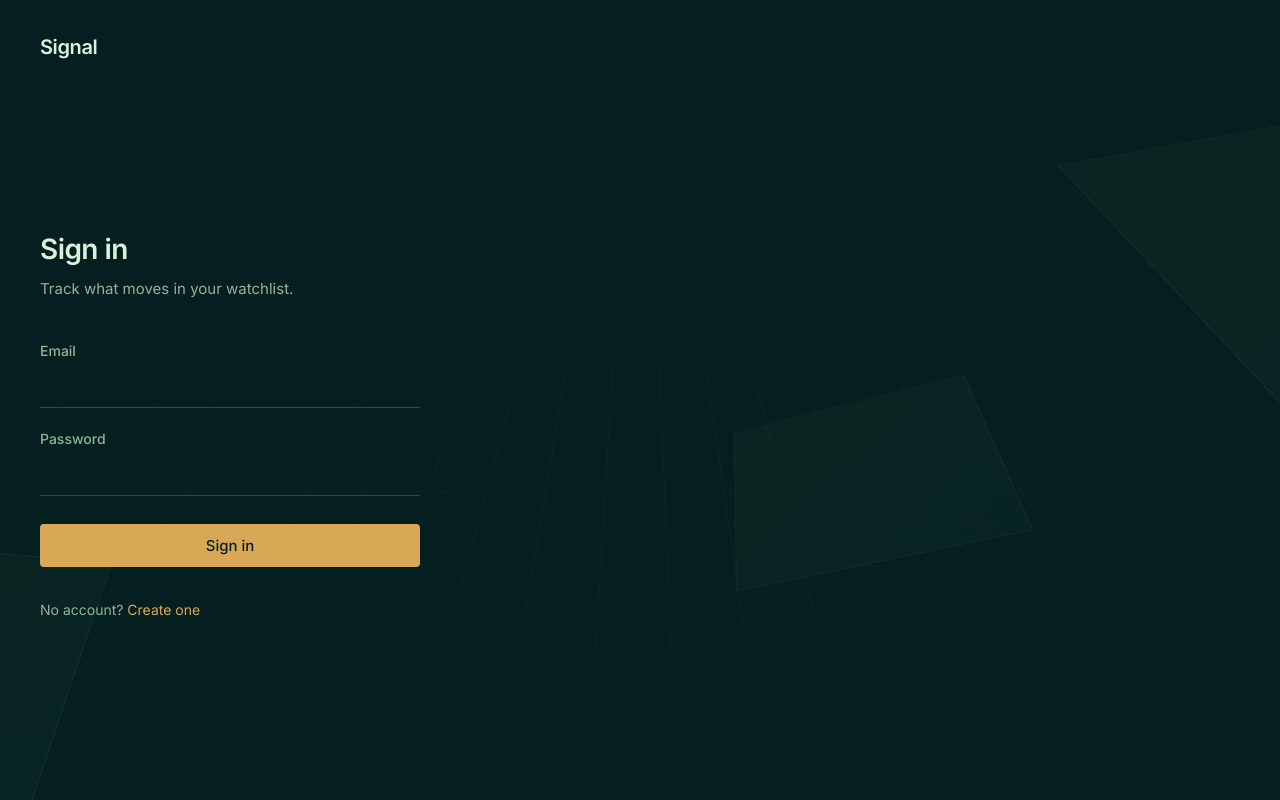
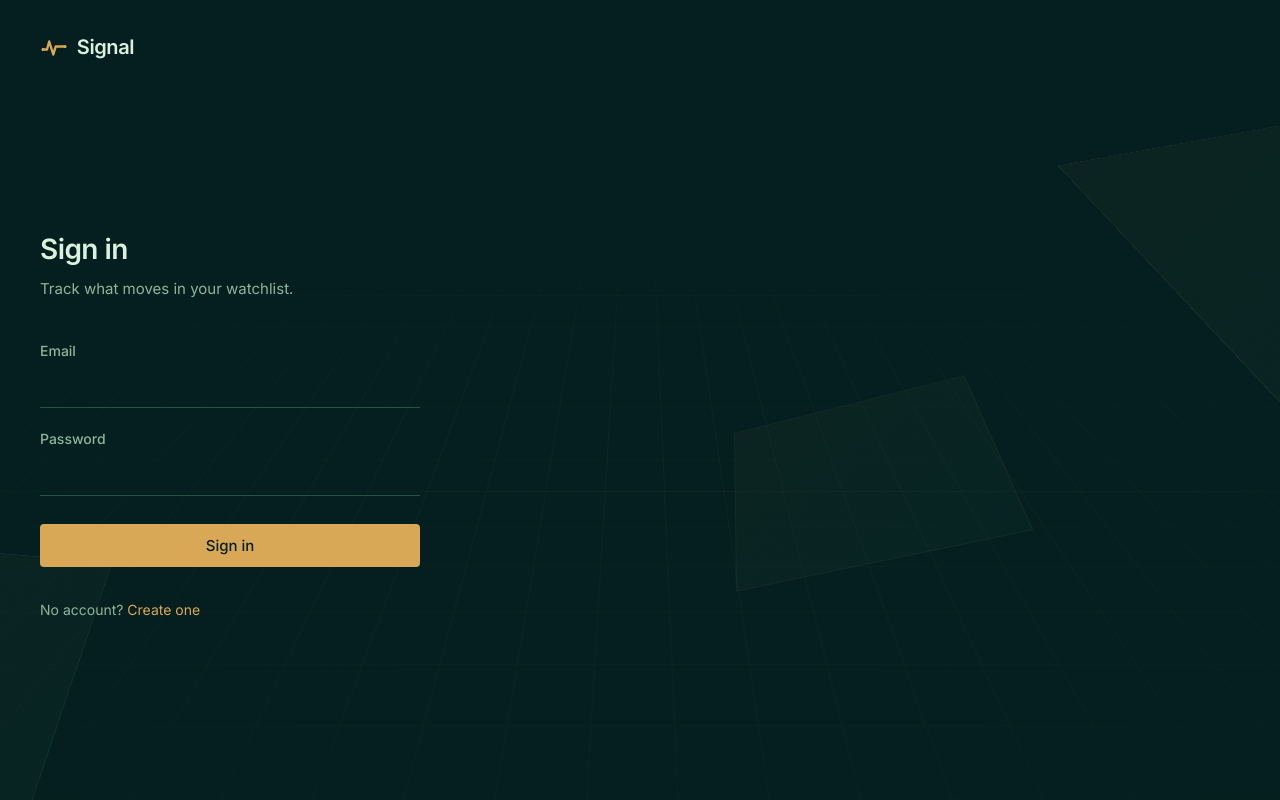
Before and after one commit to Bhumi379/Signal, a React (Vite) app in the folder frontend/: page /login in a window 1280 px wide. Built offline with nearby package versions, Linux system fonts and the light colour scheme; no server answers.

Commit message:
Customize logo

```diff
--- a/frontend/src/components/LandingAnimation.jsx
+++ b/frontend/src/components/LandingAnimation.jsx
@@ -1,4 +1,5 @@
 import { motion } from 'framer-motion';
+import SignalMark from './SignalMark';
 
 const INTRO_SEEN_KEY = 'signal_intro_seen';
 
@@ -48,7 +49,7 @@ function LandingAnimation({ play, onComplete }) {
         }
       }}
     >
-      Signal
+      <span className="landing-logo-lockup"><SignalMark /><span>Signal</span></span>
     </motion.div>
   );
 }
--- /dev/null
+++ b/frontend/src/components/SignalMark.jsx
@@ -0,0 +1,11 @@
+function SignalMark({ className = '' }) {
+  return (
+    <svg className={`signal-mark ${className}`.trim()} viewBox="0 0 28 28" role="img" aria-label="Signal">
+      <path d="M3 16.5h4l2.2-8 4.1 13 2.4-8H25" fill="none" stroke="currentColor" strokeLinecap="round" strokeLinejoin="round" strokeWidth="2.4" />
+      <circle cx="3" cy="16.5" r="1.5" fill="currentColor" />
+      <circle cx="25" cy="13.5" r="1.5" fill="currentColor" />
+    </svg>
+  );
+}
+
+export default SignalMark;
--- a/frontend/src/index.css
+++ b/frontend/src/index.css
@@ -425,27 +425,37 @@ body {
   border-bottom: 1px solid var(--divider);
 }
 
+.index-ticker-track {
+  display: flex;
+  width: max-content;
+  animation: index-marquee 42s linear infinite;
+}
+
+.index-ticker:hover .index-ticker-track {
+  animation-play-state: paused;
+}
+
+.index-ticker--paused .index-ticker-track {
+  animation-play-state: paused;
+}
+
+@keyframes index-marquee {
+  from { transform: translateX(0); }
+  to { transform: translateX(-50%); }
+}
+
 .index-ticker-inner {
-  display: grid;
-  grid-template-columns: repeat(4, minmax(0, 1fr));
-  width: min(calc(100% - (2 * var(--content-gutter))), var(--content-max));
-  margin: 0 auto;
+  display: flex;
+  flex: 0 0 auto;
 }
 
 .index-item {
   display: grid;
   grid-template-columns: 1fr auto;
   gap: 0 0.75rem;
+  min-width: 11.5rem;
   padding: 0.85rem 1.25rem;
   border-right: 1px solid var(--divider);
-}
-
-.index-item:first-child {
-  padding-left: 0;
-}
-
-.index-item:last-child {
-  border-right: none;
 }
 
 .index-name {
@@ -622,14 +632,12 @@ body {
 }
 
 .explore-table-wrap {
-  overflow-x: auto;
   border-top: 1px solid var(--border);
   border-bottom: 1px solid var(--divider);
 }
 
 .explore-table {
   width: 100%;
-  min-width: 680px;
   border-collapse: collapse;
   table-layout: fixed;
 }
@@ -906,6 +914,36 @@ input {
   user-select: none;
 }
 
+.signal-mark {
+  display: block;
+  width: 1.75rem;
+  height: 1.75rem;
+  flex: 0 0 auto;
+  color: var(--accent);
+}
+
+.app-brand .signal-mark {
+  width: 1.75rem;
+  height: 1.75rem;
+}
+
+.auth-logo,
+.landing-logo-lockup {
+  display: inline-flex;
+  align-items: center;
+  gap: 0.55rem;
+}
+
+.landing-logo-lockup .signal-mark,
+.auth-logo .signal-mark {
+  width: 1.75rem;
+  height: 1.75rem;
+}
+
+.landing-logo-lockup {
+  color: inherit;
+}
+
 .landing-logo {
   transform-origin: center center;
 }
@@ -1562,14 +1600,12 @@ input {
 }
 
 .watchlist-table-wrap {
-  overflow-x: auto;
   border-top: 1px solid var(--border);
   border-bottom: 1px solid var(--divider);
 }
 
 .watchlist-table {
   width: 100%;
-  min-width: 760px;
   border-collapse: collapse;
   table-layout: fixed;
 }
@@ -1988,24 +2024,9 @@ input {
     gap: 1rem;
   }
 
-  .index-ticker-inner {
-    display: flex;
-    width: max-content;
-    min-width: 100%;
-  }
-
-  .index-item,
-  .index-item:first-child {
+  .index-item {
     min-width: 9.5rem;
     padding: 0.75rem 1rem;
-  }
-
-  .index-item:first-child {
-    padding-left: 1.5rem;
-  }
-
-  .index-item:last-child {
-    padding-right: 1.5rem;
   }
 
   .app-shell-content {
@@ -2109,6 +2130,10 @@ input {
 }
 
 @media (prefers-reduced-motion: reduce) {
+  .index-ticker-track {
+    animation: none;
+  }
+
   .dashboard-page--reveal,
   .watchlist-stat-tile,
   .watchlist-table-row,
--- a/frontend/src/layouts/AppShell.jsx
+++ b/frontend/src/layouts/AppShell.jsx
@@ -2,6 +2,7 @@ import { useEffect, useState } from 'react';
 import { NavLink, Outlet, useNavigate } from 'react-router-dom';
 import { useAuth } from '../context/AuthContext';
 import AmbientGlow from '../components/AmbientGlow';
+import SignalMark from '../components/SignalMark';
 import api from '../services/api';
 
 function AppShell() {
@@ -12,6 +13,13 @@ function AppShell() {
   const [isProfileOpen, setIsProfileOpen] = useState(false);
   const [notifications, setNotifications] = useState([]);
   const [isNotificationsOpen, setIsNotificationsOpen] = useState(false);
+  const [isPageVisible, setIsPageVisible] = useState(() => document.visibilityState === 'visible');
+
+  useEffect(() => {
+    const handleVisibilityChange = () => setIsPageVisible(document.visibilityState === 'visible');
+    document.addEventListener('visibilitychange', handleVisibilityChange);
+    return () => document.removeEventListener('visibilitychange', handleVisibilityChange);
+  }, []);
 
   useEffect(() => {
     let active = true;
@@ -112,7 +120,7 @@ function AppShell() {
       <AmbientGlow />
       <header className="app-nav">
         <NavLink to="/dashboard" className="app-brand" aria-label="Signal watchlist">
-          <span className="dashboard-brand-mark">S</span>
+          <SignalMark />
           <span>Signal</span>
         </NavLink>
         <nav className="app-nav-links" aria-label="Primary navigation">
@@ -192,15 +200,19 @@ function AppShell() {
           </div>
         </div>
       </header>
-      <div className="index-ticker" aria-label="Market indices">
-        <div className="index-ticker-inner">
-          {indices.map((index) => (
-            <div className="index-item" key={index.name}>
-              <span className="index-name">{index.name}</span>
-              <strong>{index.value.toLocaleString('en-IN')}</strong>
-              <span className={index.changePercent >= 0 ? 'index-change index-change--up' : 'index-change index-change--down'}>
-                {index.changePercent >= 0 ? '+' : ''}{index.changePercent.toFixed(2)}%
-              </span>
+      <div className={`index-ticker${isPageVisible ? '' : ' index-ticker--paused'}`} aria-label="Market indices">
+        <div className="index-ticker-track">
+          {[indices, indices].map((tickerGroup, groupIndex) => (
+            <div className="index-ticker-inner" aria-hidden={groupIndex === 1} key={groupIndex}>
+              {tickerGroup.map((index) => (
+                <div className="index-item" key={`${groupIndex}-${index.name}`}>
+                  <span className="index-name">{index.name}</span>
+                  <strong>{index.value.toLocaleString('en-IN')}</strong>
+                  <span className={index.changePercent >= 0 ? 'index-change index-change--up' : 'index-change index-change--down'}>
+                    {index.changePercent >= 0 ? '+' : ''}{index.changePercent.toFixed(2)}%
+                  </span>
+                </div>
+              ))}
             </div>
           ))}
         </div>
--- a/frontend/src/pages/LoginPage.jsx
+++ b/frontend/src/pages/LoginPage.jsx
@@ -1,6 +1,7 @@
 import Background3D from '../components/Background3D';
 import LoginForm from '../components/LoginForm';
 import { hasSeenIntro } from '../components/LandingAnimation';
+import SignalMark from '../components/SignalMark';
 
 function LoginPage() {
   const introSeen = hasSeenIntro();
@@ -8,7 +9,7 @@ function LoginPage() {
   return (
     <div className="auth-page">
       <Background3D />
-      <div className={`auth-logo ${introSeen ? 'auth-logo--settled' : ''}`}>Signal</div>
+      <div className={`auth-logo ${introSeen ? 'auth-logo--settled' : ''}`}><SignalMark /><span>Signal</span></div>
 
       <main className="auth-main">
         <LoginForm />
--- a/frontend/src/pages/SignupPage.jsx
+++ b/frontend/src/pages/SignupPage.jsx
@@ -4,6 +4,7 @@ import api from '../services/api';
 import { useAuth } from '../context/AuthContext';
 import Background3D from '../components/Background3D';
 import { hasSeenIntro } from '../components/LandingAnimation';
+import SignalMark from '../components/SignalMark';
 
 function SignupPage() {
   const navigate = useNavigate();
@@ -44,7 +45,7 @@ function SignupPage() {
   return (
     <div className="auth-page">
       <Background3D />
-      <div className={`auth-logo ${introSeen ? 'auth-logo--settled' : ''}`}>Signal</div>
+      <div className={`auth-logo ${introSeen ? 'auth-logo--settled' : ''}`}><SignalMark /><span>Signal</span></div>
 
       <main className="auth-main">
         <div className="auth-form-wrap">
```
Also changed, not shown: 1 other file (tests, documents, lock files or other folders).
